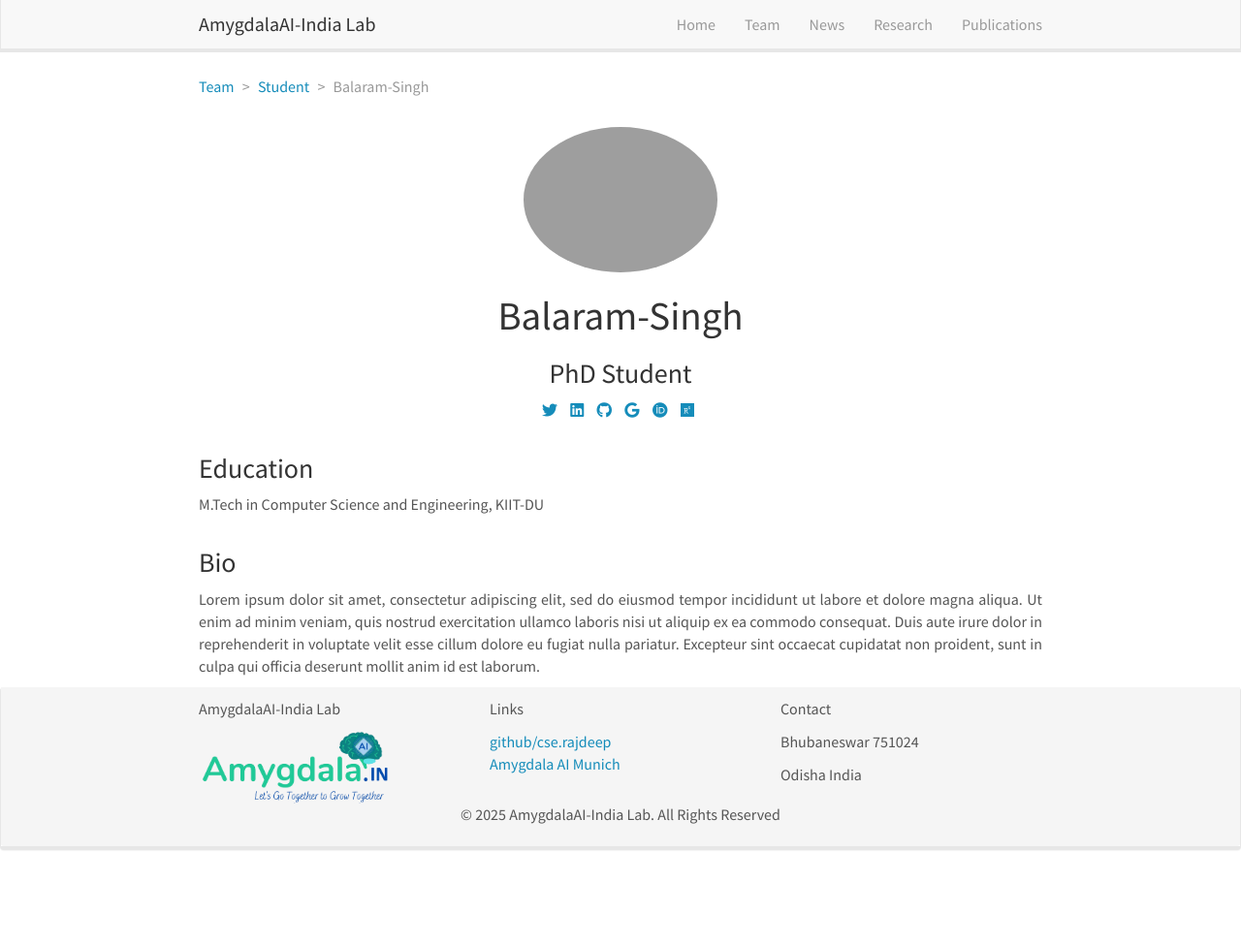
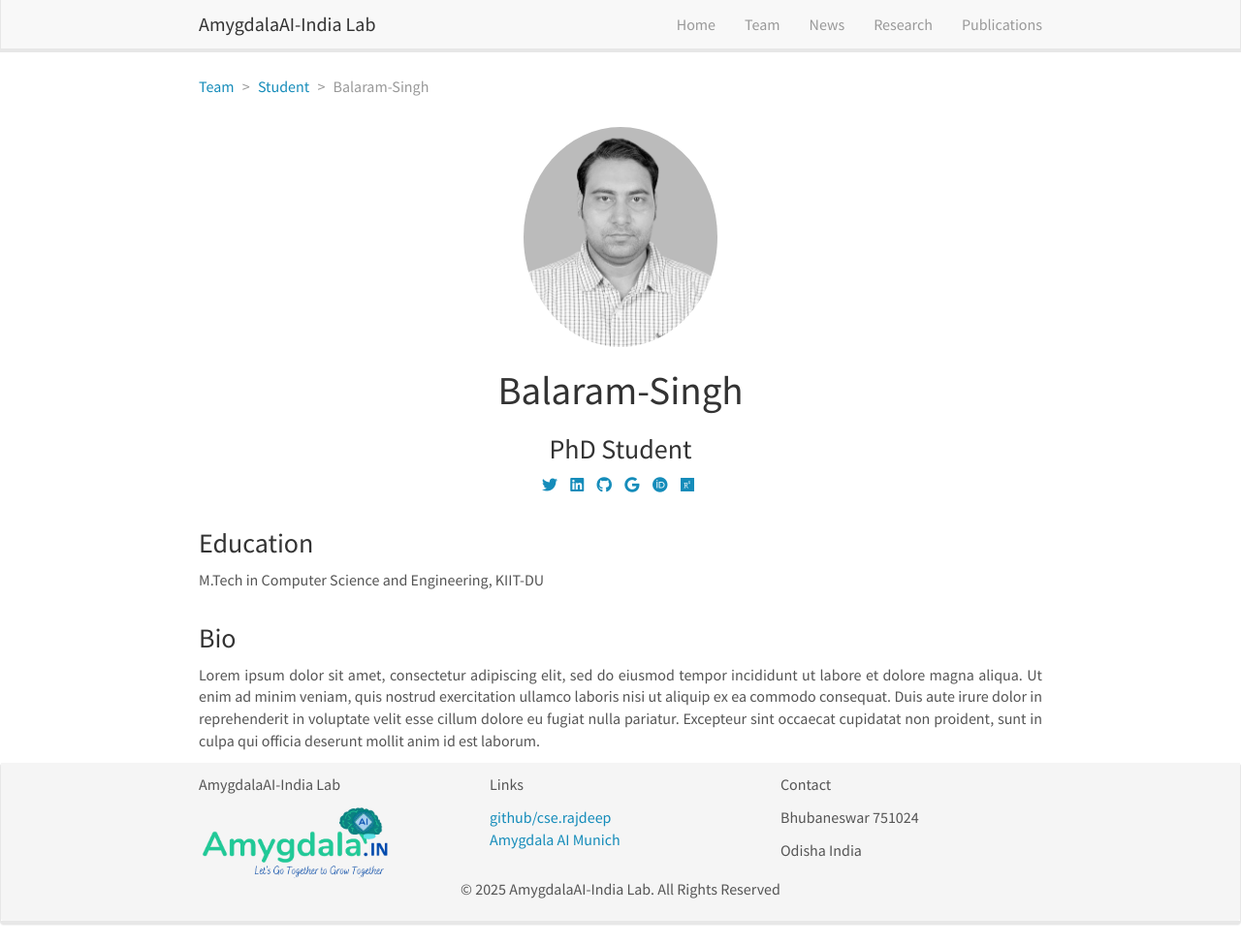
Before and after one commit to amygdalaaiindia/amygdalaaiindia.github.io, a Jekyll site: the page built from _pages/team/_posts/2025-08-06-balaram-singh.md, in a window 1280 px wide and 976 px high. Shown: the whole window at 97% size. Built offline with Jekyll 4.4.1, drawn with Linux system fonts in a browser that asks for light colours; nearby versions of some CDN libraries.

Commit message:
Update 2025-08-06-balaram-singh.md

```diff
--- a/_pages/team/_posts/2025-08-06-balaram-singh.md
+++ b/_pages/team/_posts/2025-08-06-balaram-singh.md
@@ -2,7 +2,7 @@
 layout: member
 category: student
 title: Balaram-Singh
-image: Balaram-Singh.png
+image: Balaram pic gray bg.png
 role: PhD Student
 permalink: 'team/Balaram-Singh'
 social:
```
